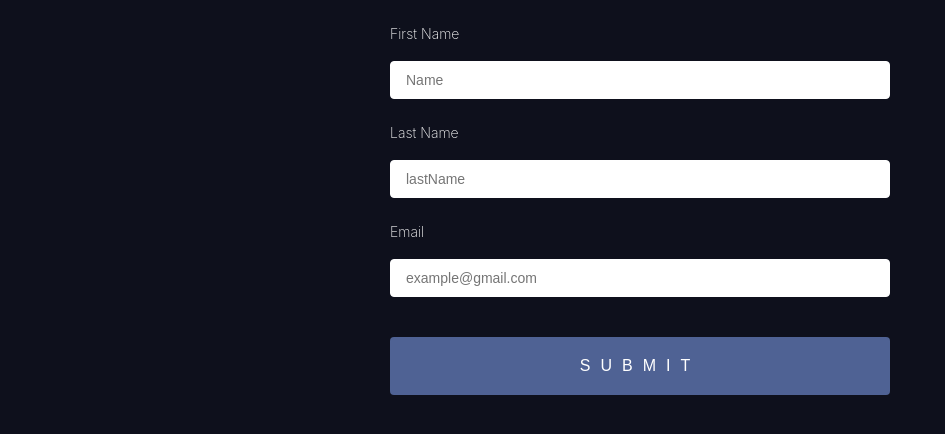
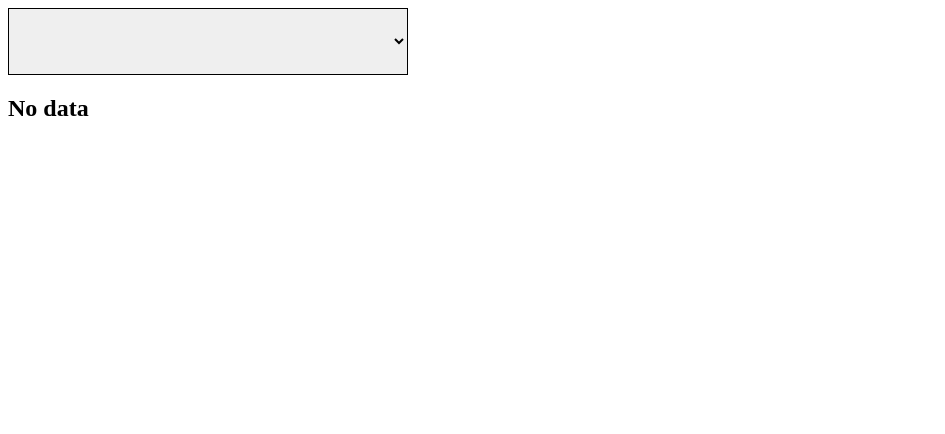
Before and after one commit to BrownEdgar/test, a React (Create React App) app: page / in a window 1280 px wide. Shown: the top 434 px of the page, without its empty margins (0-945 px from the left). Built offline with nearby package versions, Linux system fonts and the light colour scheme.

Commit message:
add new form with axios example

```diff
--- a/package.json
+++ b/package.json
@@ -10,6 +10,7 @@
     "classnames": "^2.3.1",
     "react": "^18.2.0",
     "react-dom": "^18.2.0",
+    "react-hook-form": "^7.34.2",
     "react-scripts": "^5.0.1",
     "web-vitals": "^2.1.4"
   },
--- a/src/components/Edgar/Form/App.css
+++ b/src/components/Edgar/Form/App.css
@@ -1,4 +1,16 @@
-h1.green {
-	color: green;
-	text-transform: uppercase;
+@import url('https://fonts.googleapis.com/css2?family=Poppins:wght@100;200;300;400;500;600;700;900&display=swap');
+select {
+	width: 400px;
+	padding: 1rem;
+	font-weight: 700;
+	border:1px solid black;
+	font-size: 28px;
 }
+
+pre {
+	font-family: 'Poppins', sans-serif;
+	background-color: #111;
+	padding: 1rem;
+	color: #fff;
+
+}
--- a/src/components/Edgar/Form/App.js
+++ b/src/components/Edgar/Form/App.js
@@ -1,49 +1,45 @@
-import React, { useState } from 'react'
-import MainForm from './MainForm'
-import classNames from 'classnames'
+import React, { useState, useEffect } from 'react'
+import axios from "axios"
 
 import "./App.css"
 
 export default function App() {
-	// const [data, setData] = useState({
-	// 	name: ""
-	// })
+	const [limit, setLimit] = useState(null)
+	const [data, setData] = useState([])
 
-	// const [isDisabled, setisDisabled] = useState(true)
-
-	// const handleSubmit = (e) => {
-	// 	e.preventDefault()
-	// }
-
-	// const handleChange = (e) => {
-	// 	const { value } = e.target;
-	// 	if (value.trim() !== "" && value.length > 2) {
-	// 		setisDisabled(false)
-	// 	}else{
-	// 		setisDisabled(true)
-	// 	}
-	// }
-
-	const [isAgree, setisAgree] = useState(false)
 
 	const handleChange = (e) => {
-		console.log(e);
-		setisAgree(e.target.checked)
+		const { value } = e.target
+		setLimit(value)
 	}
+
+	useEffect(() => {
+		if (limit) {
+			axios(`https://jsonplaceholder.typicode.com/posts?_limit=${limit}`)
+				.then(response => setData(response.data))
+		}
+	}, [limit])
 
 	return (
 		<div>
-			<h1 className={classNames(null, {
-				green: isAgree
-			})}>welcome</h1>
-			{/* <MainForm
-				handleSubmit={handleSubmit}
-				handleChange={handleChange}
-				isDisabled={isDisabled}
-			/> */}
 			<form>
-				<input type="checkbox" id="agree" onChange={handleChange} />
+				<select name="limit" id="limit" onChange={handleChange}>
+					<option value=""></option>
+					<option value="5">5</option>
+					<option value="10">10</option>
+					<option value="15">15</option>
+					<option value="30">30</option>
+					<option value="50">50</option>
+				</select>
 			</form>
+			{!!data.length
+				? <pre>{JSON.stringify(data, null, 1)}</pre>
+				: (
+					<div>
+						<h2>No data</h2>
+					</div>
+				)
+			}
 		</div>
 	)
 }
--- a/src/components/Gegham/App.js
+++ b/src/components/Gegham/App.js
@@ -1,8 +1,5 @@
 import {useForm} from "react-hook-form"
 import "./App.css"
-
-
-
 
 function App() {const { register, handleSubmit, reset, formState:{errors} } = useForm({mode:"onBlur"});
 
@@ -17,7 +14,7 @@ return (
 		<div>
 		<label htmlFor="firstName">First Name</label>
 		<input {...register("firstName" , {required: true})} placeholder="Name" />
-		<div>{errors?.firstName && <p>Not Firs Name!</p>}</div>
+		<div>{errors?.firstName && <p>Not First Name!</p>}</div>
 		</div>
 
 		<div>
--- a/src/index.js
+++ b/src/index.js
@@ -1,6 +1,6 @@
 import React from 'react';
 import ReactDOM from 'react-dom/client';
-import App from './components/Gegham/App';
+import App from './components/Edgar/Form/App';
 
 const root = ReactDOM.createRoot(document.getElementById('root'));
 root.render(
```
Also changed, not shown: src/components/Edgar/Form/MainForm.jsx (deleted, +0 -10 lines), src/components/Gegham/tnayin 2/js/index.js (+6 -6 lines), 1 other file (tests, documents, lock files or other folders).
